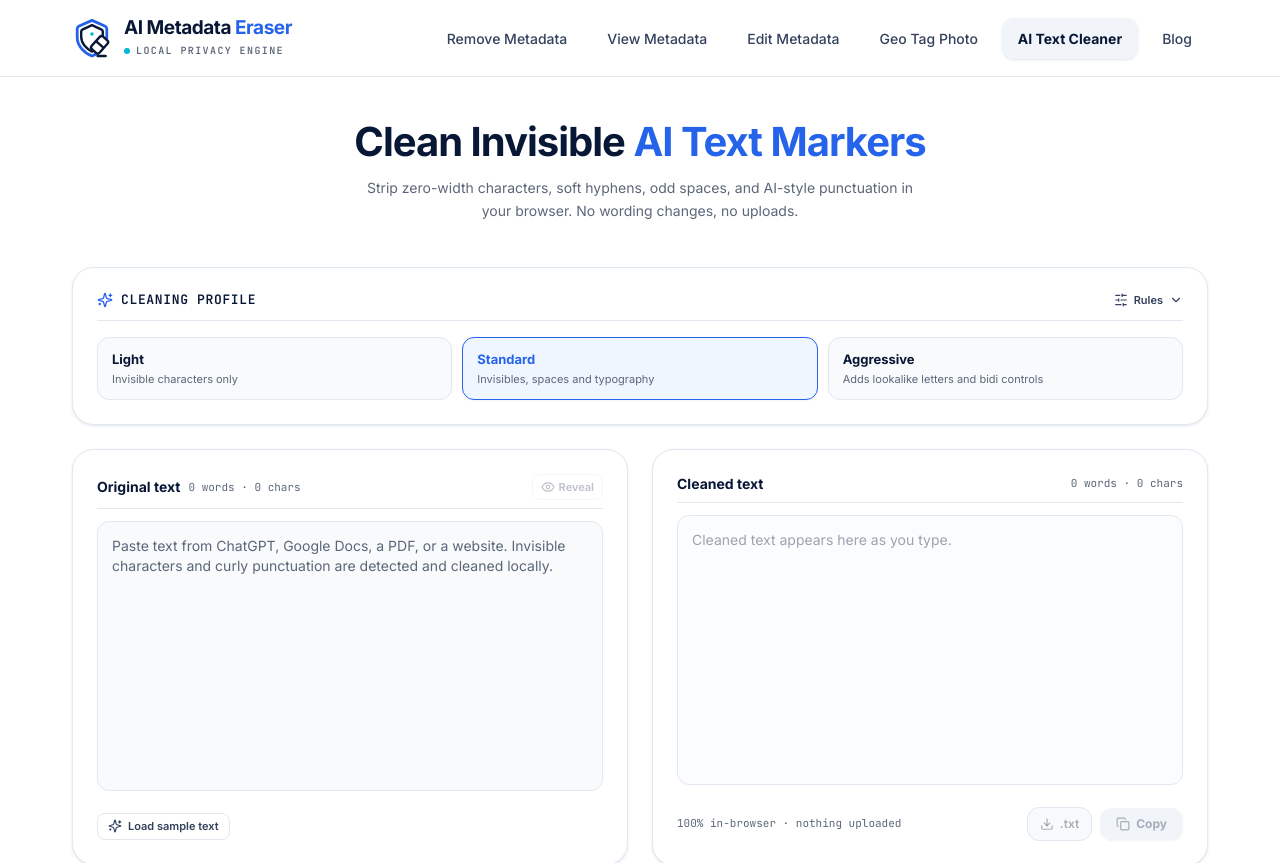
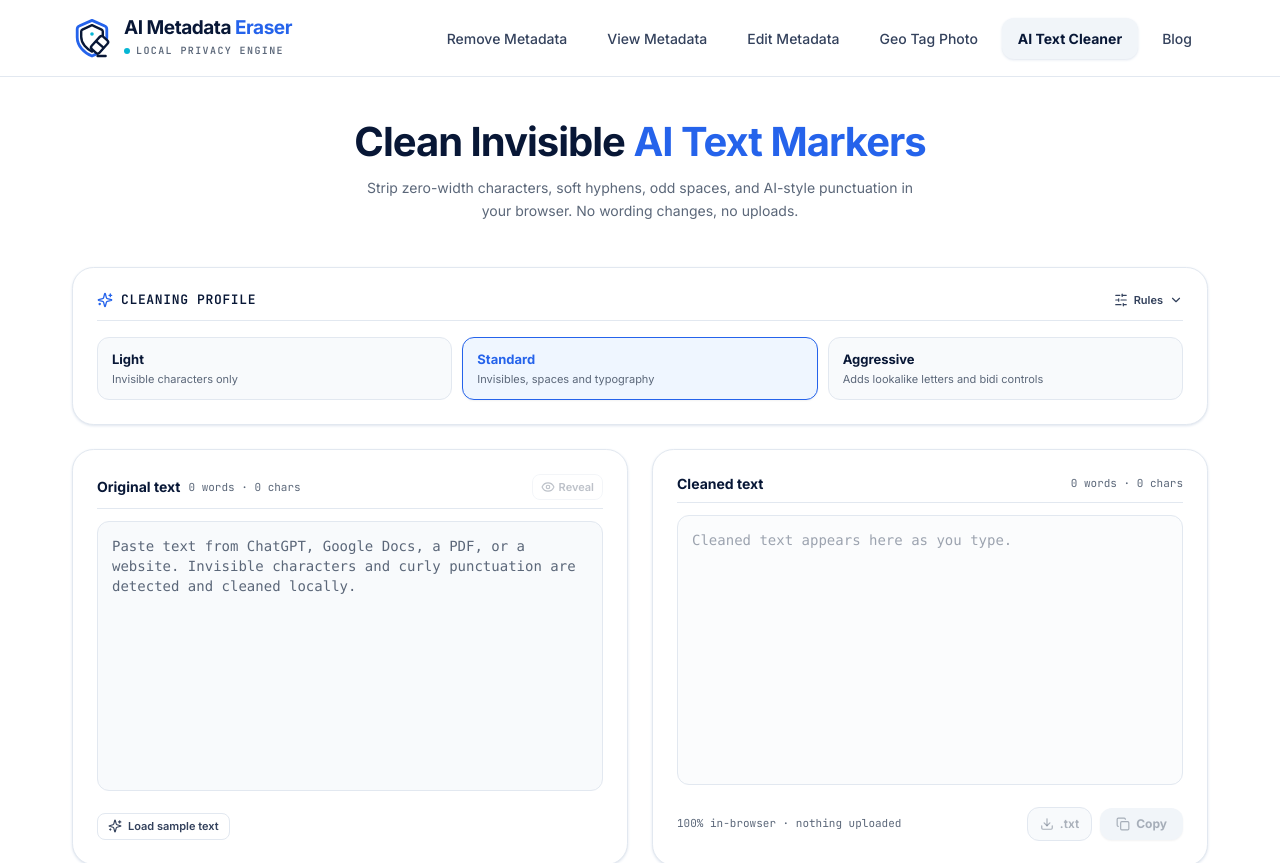
Before and after one commit to boileen/CleanAIMetadata, a React (Vite) app: page /ai-text-cleaner in a window 1280 px wide. Shown: the top 863 px of the page. Built offline with nearby package versions, Linux system fonts and the light colour scheme.

Commit message:
style(text): set the editor panes in Consolas

```diff
--- a/src/components/tools/TextSanitizer.jsx
+++ b/src/components/tools/TextSanitizer.jsx
@@ -398,7 +398,7 @@ export default function TextSanitizer() {
 
           {showReveal ? (
             <div className="h-[19.5rem] overflow-auto rounded-xl bg-card-raised border border-subtle p-3.5">
-              <pre className="whitespace-pre-wrap break-words font-mono text-[12px] leading-relaxed text-foreground">
+              <pre className="whitespace-pre-wrap break-words font-editor text-[12px] leading-relaxed text-foreground">
                 {revealed.map((segment, index) =>
                   segment.type === 'marker' ? (
                     <span
@@ -421,7 +421,7 @@ export default function TextSanitizer() {
               value={inputText}
               onChange={(event) => setInputText(event.target.value)}
               placeholder="Paste text from ChatGPT, Google Docs, a PDF, or a website. Invisible characters and curly punctuation are detected and cleaned locally."
-              className="w-full p-3.5 rounded-xl bg-card-raised border border-subtle text-xs sm:text-sm text-foreground placeholder:text-muted focus:outline-none focus:border-brand transition-colors font-sans leading-relaxed resize-none"
+              className="w-full p-3.5 rounded-xl bg-card-raised border border-subtle text-xs sm:text-sm text-foreground placeholder:text-muted focus:outline-none focus:border-brand transition-colors font-editor leading-relaxed resize-none"
               spellCheck={false}
             />
           )}
@@ -476,7 +476,7 @@ export default function TextSanitizer() {
             rows={12}
             value={output}
             placeholder="Cleaned text appears here as you type."
-            className="w-full p-3.5 rounded-xl bg-card-raised/60 border border-subtle text-xs sm:text-sm text-foreground font-sans leading-relaxed resize-none focus:outline-none"
+            className="w-full p-3.5 rounded-xl bg-card-raised/60 border border-subtle text-xs sm:text-sm text-foreground font-editor leading-relaxed resize-none focus:outline-none"
             spellCheck={false}
           />
 
--- a/tailwind.config.js
+++ b/tailwind.config.js
@@ -56,6 +56,7 @@ export default {
       fontFamily: {
         sans: ['Geist', 'Inter', 'system-ui', '-apple-system', 'sans-serif'],
         mono: ['Geist Mono', 'JetBrains Mono', 'Fira Code', 'monospace'],
+        editor: ['Consolas', 'ui-monospace', 'SFMono-Regular', 'Menlo', 'monospace'],
       },
       borderRadius: {
         'panel': '1.35rem',
```
